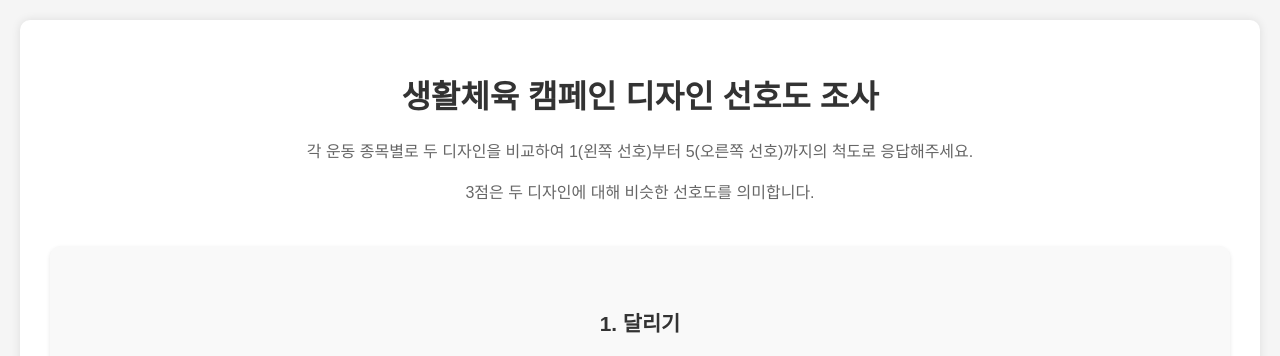
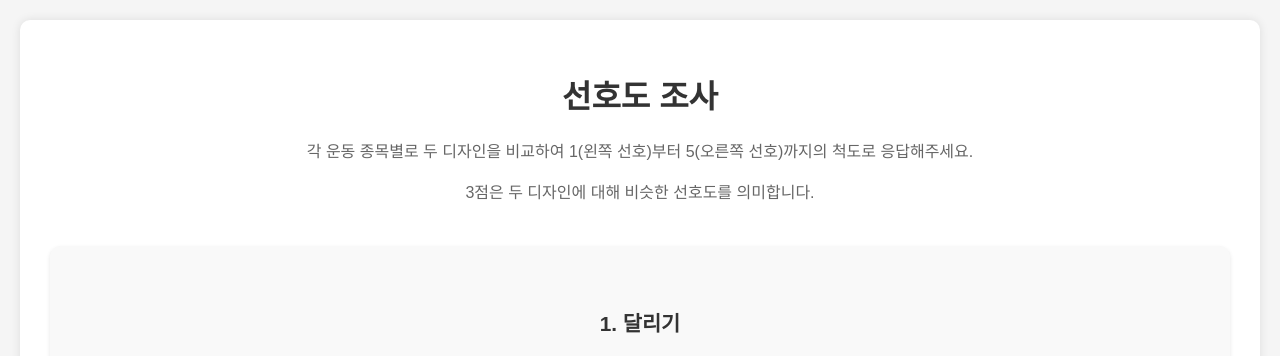
Before and after one commit to hwankyu28/Colepathy, a plain HTML site: page survey.html in a window 1280 px wide. Shown: the top 356 px of the page. Drawn offline with Linux system fonts and the light colour scheme; sample sign-in values are in the browser's storage.

Commit message:
Add files via upload

```diff
--- a/survey.html
+++ b/survey.html
@@ -287,7 +287,7 @@
 </head>
 <body>
     <div class="container">
-        <h1>생활체육 캠페인 디자인 선호도 조사</h1>
+        <h1>선호도 조사</h1>
         <div class="description">
             <p>각 운동 종목별로 두 디자인을 비교하여 1(왼쪽 선호)부터 5(오른쪽 선호)까지의 척도로 응답해주세요.</p>
             <p>3점은 두 디자인에 대해 비슷한 선호도를 의미합니다.</p>
```
Also changed, not shown: index.html (+1 -1 lines).
